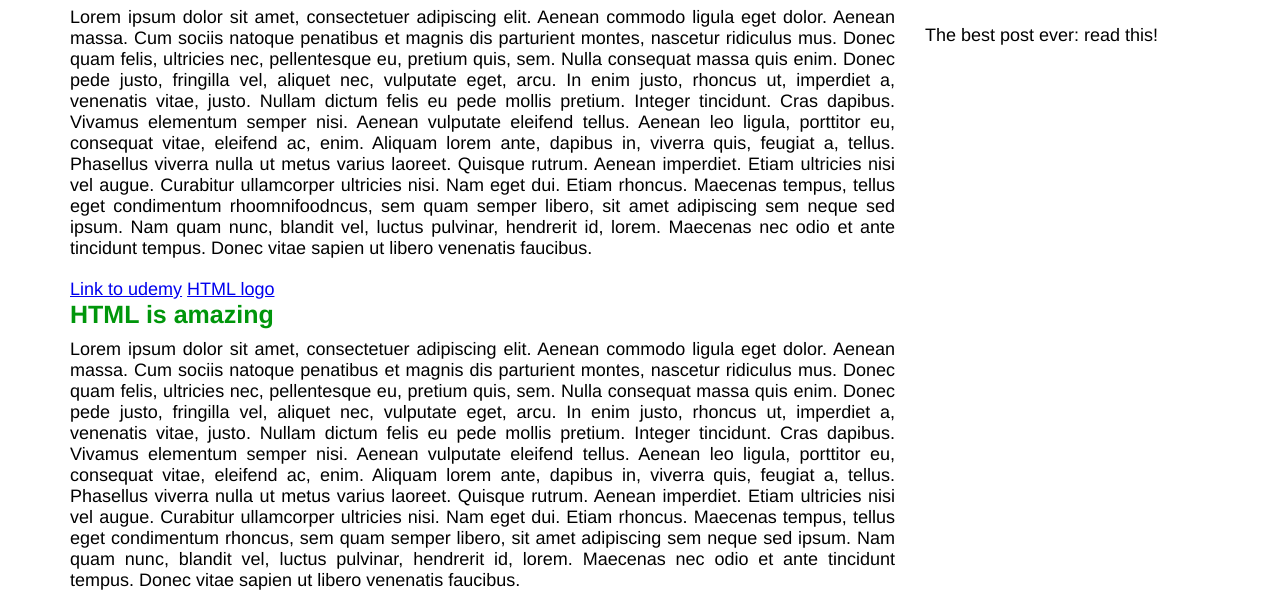
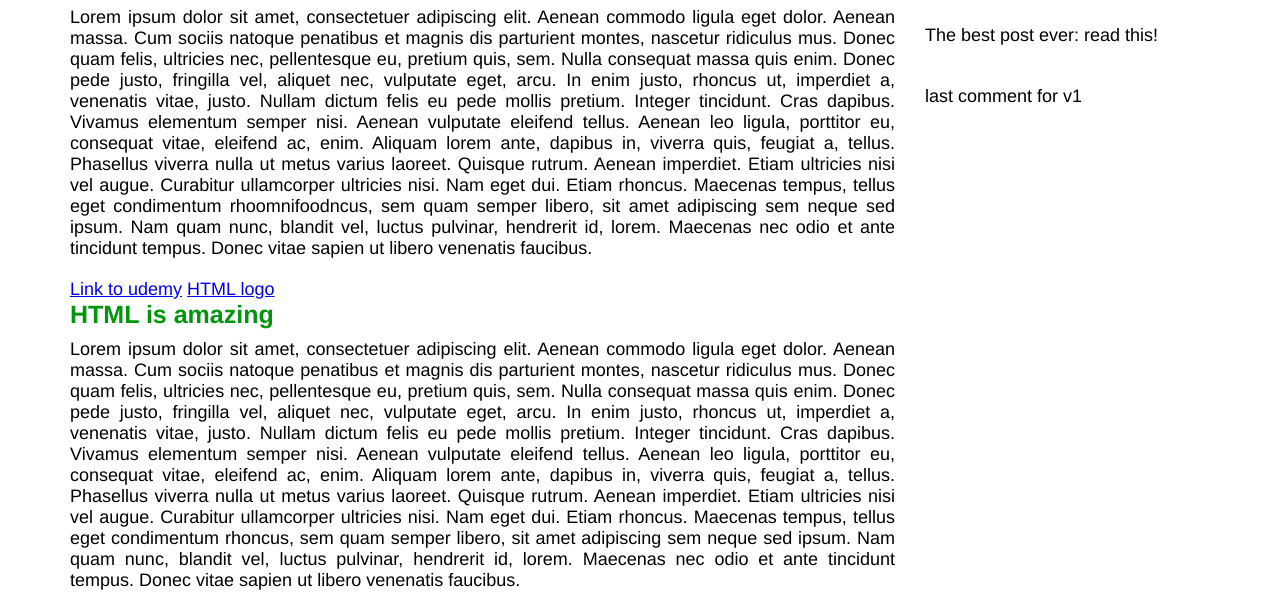
Before and after one commit to snuroop/blog-post, a plain HTML site: page index.html in a window 1280 px wide. Shown: the part 117-709 px from the top of the page. Drawn offline with Linux system fonts and the light colour scheme.

Commit message:
v 1.1 comment

```diff
--- a/index.html
+++ b/index.html
@@ -39,6 +39,9 @@
                 <div class="other">
                     The best post ever: read this!
                 </div>
+                <div class="other">
+                   last comment for v1
+                </div>
             </div>
 
             <div class="clearfix"></div>
```
